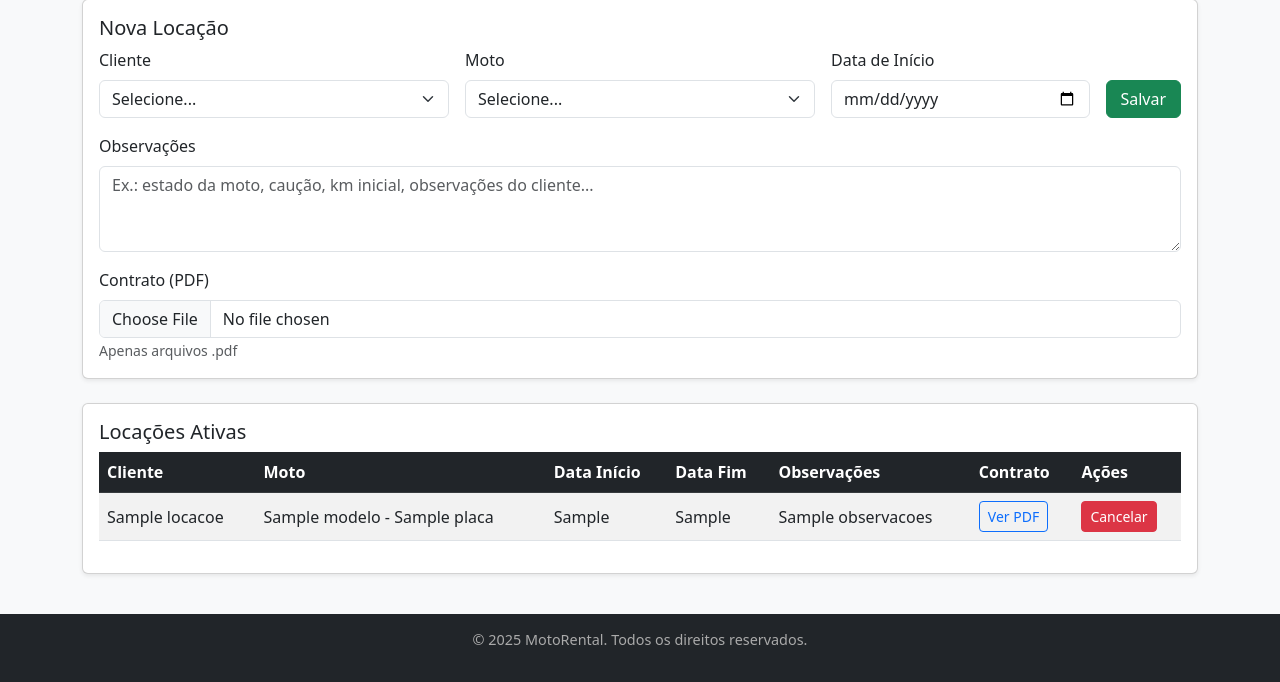
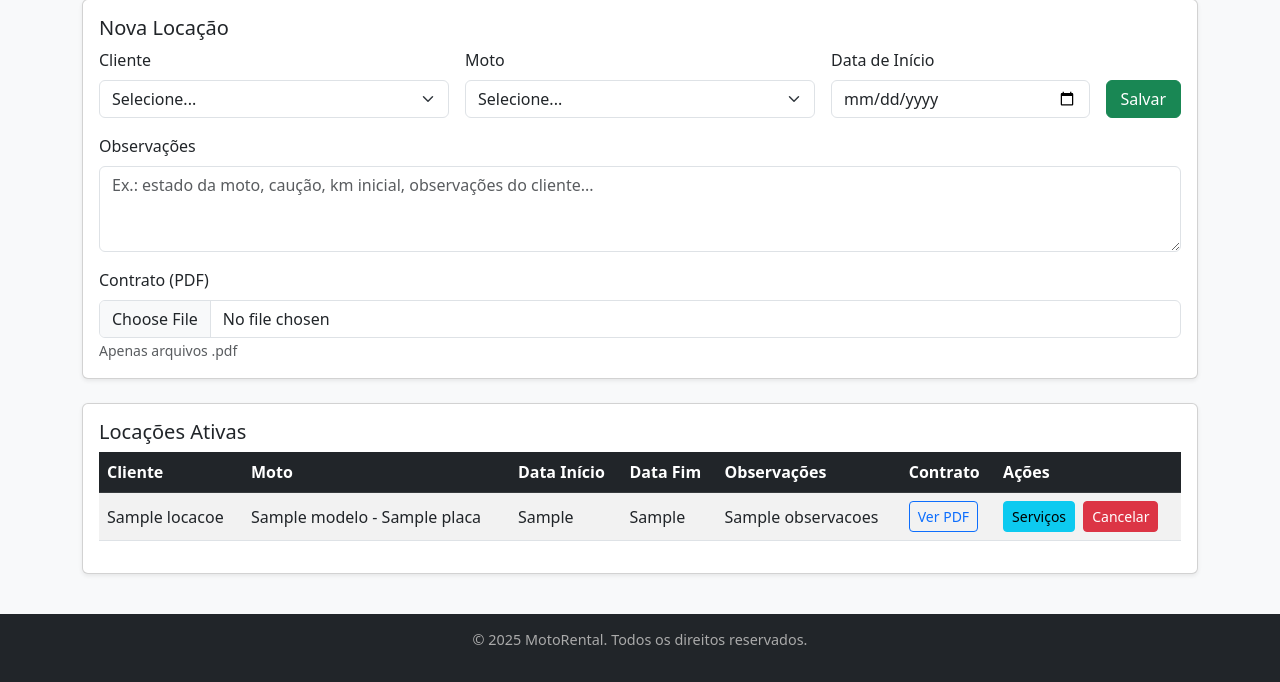
Before and after one commit to fabricio-47/MotoRental, a Flask app: page /locacoes in a window 1280 px wide. Shown: the part 143-825 px from the top of the page. Run offline with Flask 3, Linux system fonts and the light colour scheme; a database or web service that is not in the repository returns one stand-in record (values such as "Sample title"); some libraries are stand-ins or nearby versions.

Commit message:
ajuste locação.html

```diff
--- a/templates/locacoes.html
+++ b/templates/locacoes.html
@@ -86,6 +86,10 @@
               {% endif %}
             </td>
             <td>
+  <a href="{{ url_for('servicos_locacao', locacao_id=l.id) }}" class="btn btn-sm btn-info me-1">
+    Serviços
+  </a>
+
   <form action="{{ url_for('cancelar_locacao', id=l.id) }}" method="post" style="display:inline;">
     <button type="submit" class="btn btn-sm btn-danger"
             onclick="return confirm('Tem certeza que deseja cancelar esta locação?')">
```
Lines whose indentation alone changed are shown as unchanged.
